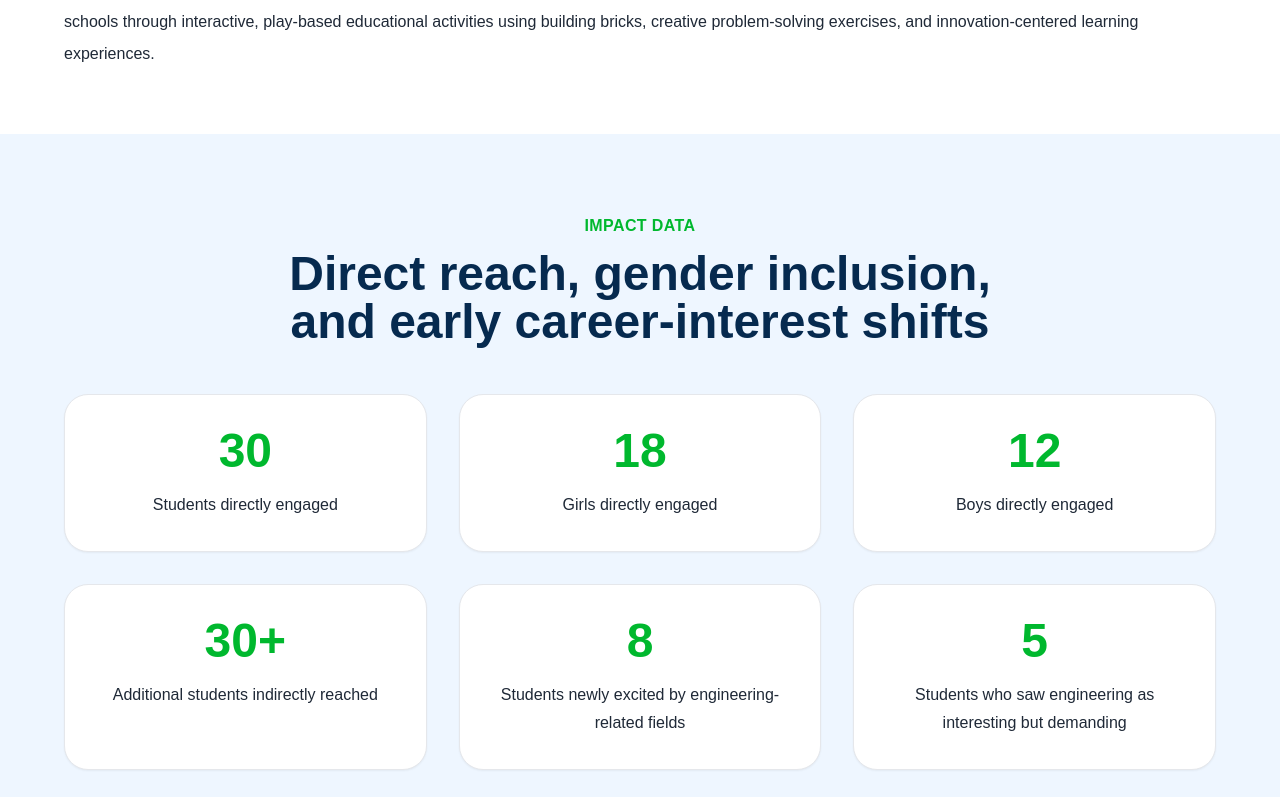
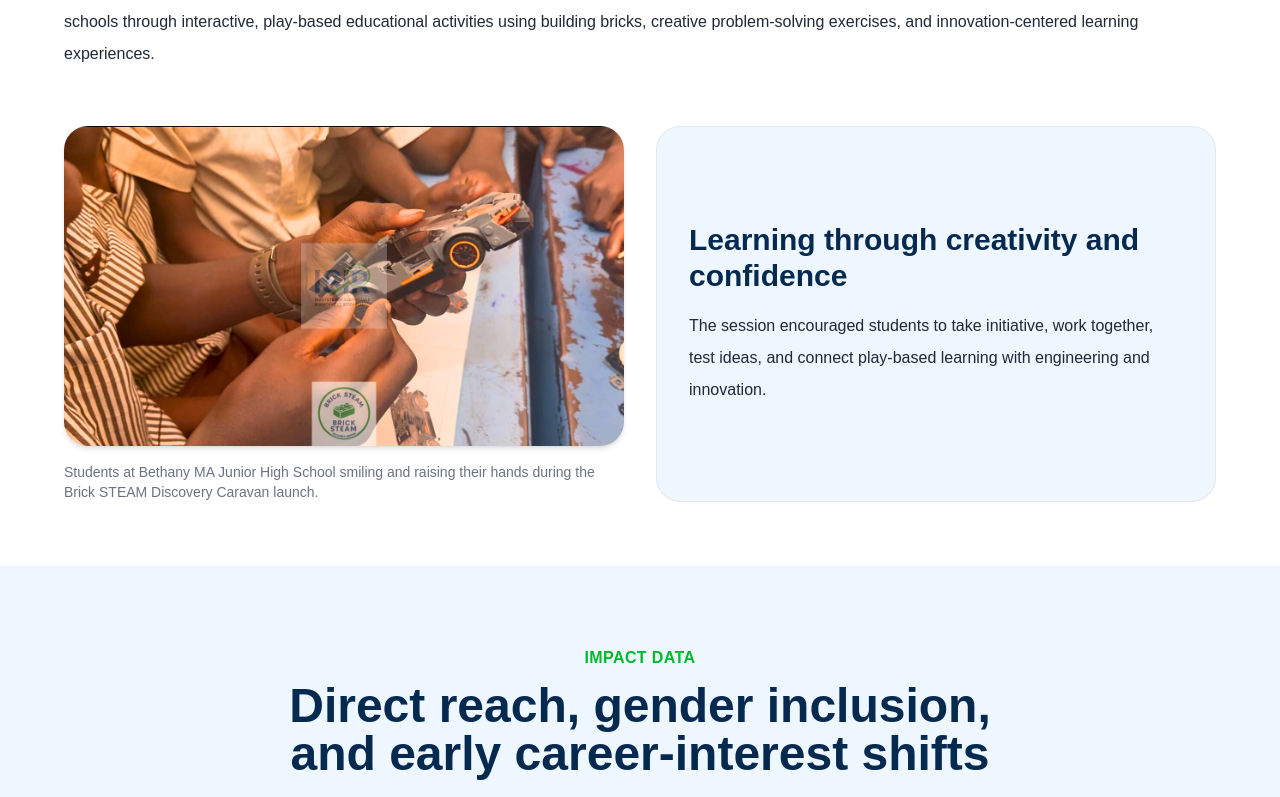
Before and after one commit to rashidasp28/isir-ghana-website, a Next.js app: page /news/brick-steam-bethany-launch in a window 1280 px wide. Shown: the part 1443-2240 px from the top of the page. Built offline with nearby package versions, Linux system fonts and the light colour scheme.

Commit message:
Update Brick STEAM article with refreshed program image and extra field visuals

```diff
--- a/app/news/brick-steam-bethany-launch/page.tsx
+++ b/app/news/brick-steam-bethany-launch/page.tsx
@@ -60,6 +60,25 @@ export default function BrickSteamBethanyLaunchPage() {
                 The session marked the beginning of ISIR Ghana’s mission to bring hands-on Science, Technology, Engineering, Arts, and Mathematics learning directly to schools through interactive, play-based educational activities using building bricks, creative problem-solving exercises, and innovation-centered learning experiences.
               </p>
             </div>
+
+            <div className="grid md:grid-cols-2 gap-8 mt-14">
+              <div>
+                <div className="relative h-80 rounded-3xl overflow-hidden shadow-md mb-4">
+                  <Image
+                    src="/images/news/brick-steam-bethany-assembly.png"
+                    alt="Students at Bethany MA Junior High School smiling and raising their hands during the Brick STEAM Discovery Caravan launch"
+                    fill
+                    className="object-cover"
+                  />
+                </div>
+                <p className="text-sm text-gray-500">Students at Bethany MA Junior High School smiling and raising their hands during the Brick STEAM Discovery Caravan launch.</p>
+              </div>
+
+              <div className="bg-lightBlue rounded-3xl p-8 border border-softGray flex flex-col justify-center">
+                <h2 className="text-3xl font-bold text-darkNavy mb-4">Learning through creativity and confidence</h2>
+                <p className="text-charcoal leading-8">The session encouraged students to take initiative, work together, test ideas, and connect play-based learning with engineering and innovation.</p>
+              </div>
+            </div>
           </div>
         </section>
 
@@ -121,6 +140,24 @@ export default function BrickSteamBethanyLaunchPage() {
         </section>
 
         <section className="py-20 bg-white">
+          <div className="container-width grid lg:grid-cols-2 gap-12 items-center">
+            <div className="relative h-[420px] rounded-3xl overflow-hidden shadow-lg">
+              <Image
+                src="/images/programs/brick-steam.png"
+                alt="A student proudly holding a completed brick car model built during the Brick STEAM Discovery Caravan practical activity"
+                fill
+                className="object-cover"
+              />
+            </div>
+            <div>
+              <p className="text-primaryGreen font-semibold uppercase tracking-wide mb-3">Student Creativity</p>
+              <h2 className="text-4xl font-bold text-darkNavy mb-6">From bricks to ideas</h2>
+              <p className="text-lg text-charcoal leading-8">A student proudly holds a completed brick model, reflecting how simple hands-on tools can help learners test ideas, build confidence, and connect creativity with engineering thinking.</p>
+            </div>
+          </div>
+        </section>
+
+        <section className="py-20 bg-white">
           <div className="container-width grid lg:grid-cols-2 gap-12 items-start">
             <div>
               <p className="text-primaryGreen font-semibold uppercase tracking-wide mb-3">MEAL Information</p>
```
